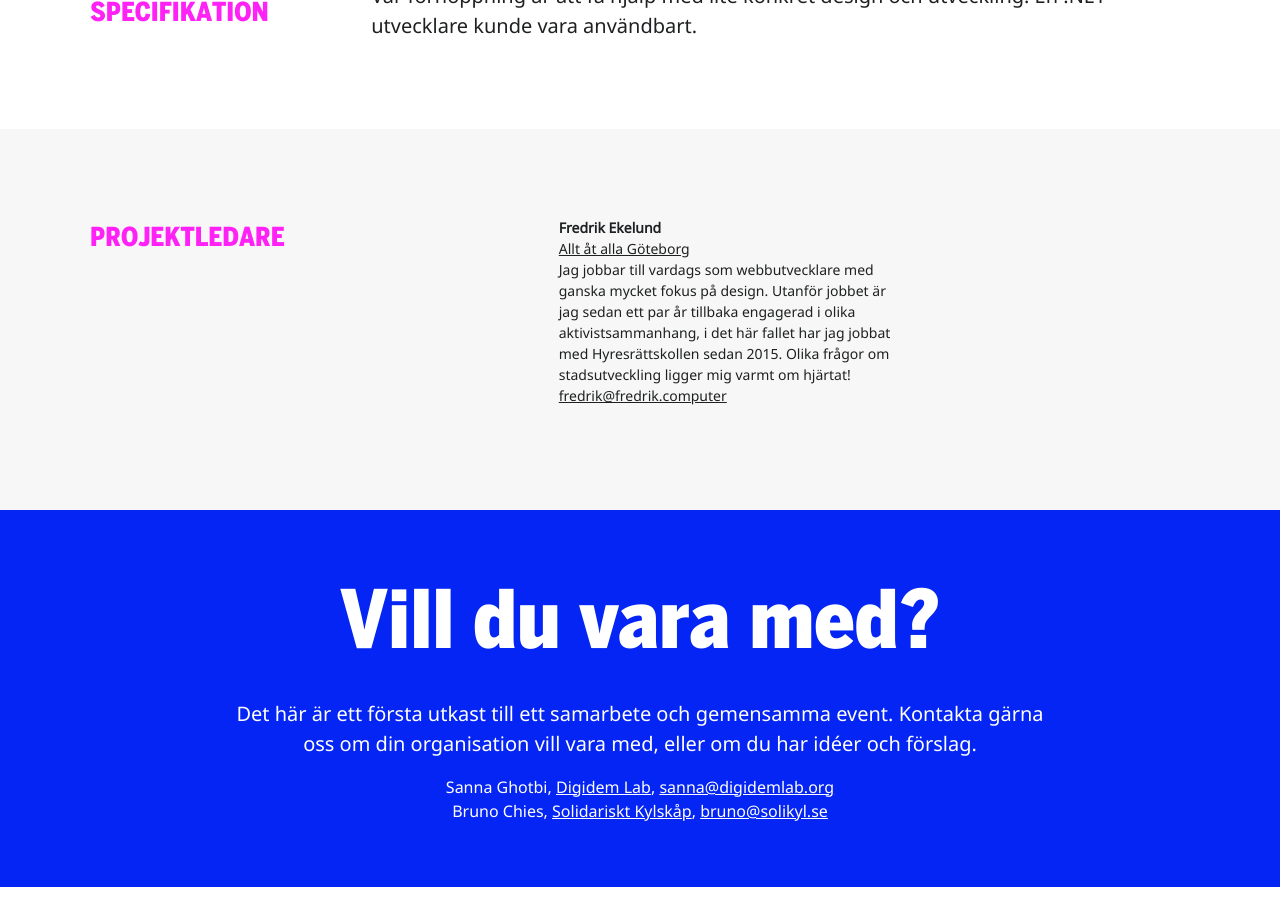
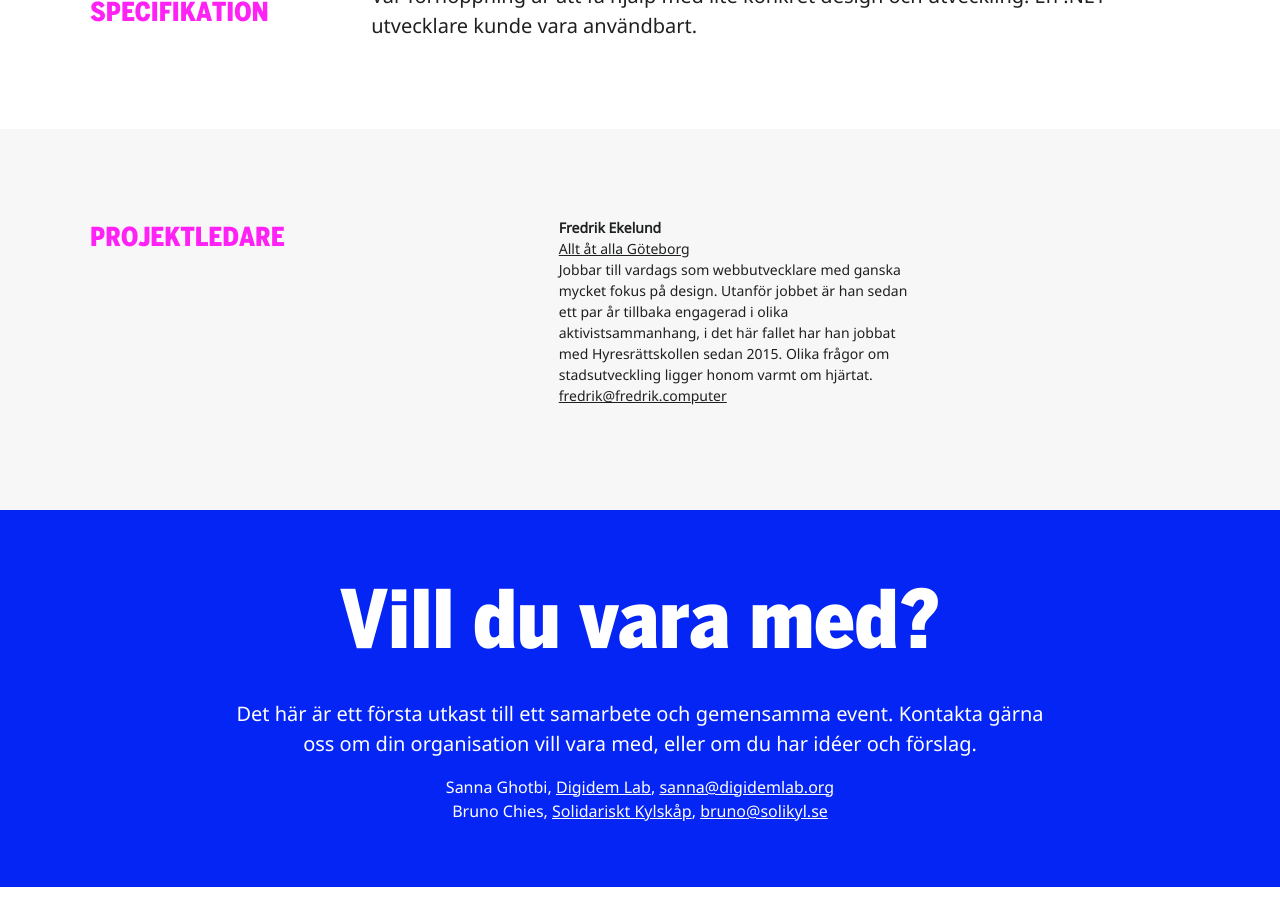
Before and after one commit to civictechsweden/civictech.se, a Jekyll site: the page built from _posts/2018-02-01-hyresrattskollen.md, in a window 1280 px wide and 900 px high, scrolled down 1476 px. Built offline with Jekyll 4.4.1, drawn with Linux system fonts in a browser that asks for light colours; nearby versions of some CDN libraries.

Commit message:
Updated Hyresrattskollen

```diff
--- a/_posts/2018-02-01-hyresrattskollen.md
+++ b/_posts/2018-02-01-hyresrattskollen.md
@@ -19,10 +19,10 @@ links:
   url: http://hyresrattskollen.se/
 contact:
 - name: Fredrik Ekelund
-  text: Jag jobbar till vardags som webbutvecklare med ganska mycket fokus på design.
-    Utanför jobbet är jag sedan ett par år tillbaka engagerad i olika aktivistsammanhang,
-    i det här fallet har jag jobbat med Hyresrättskollen sedan 2015. Olika frågor
-    om stadsutveckling ligger mig varmt om hjärtat!
+  text: Jobbar till vardags som webbutvecklare med ganska mycket fokus på design.
+    Utanför jobbet är han sedan ett par år tillbaka engagerad i olika aktivistsammanhang,
+    i det här fallet har han jobbat med Hyresrättskollen sedan 2015. Olika frågor
+    om stadsutveckling ligger honom varmt om hjärtat.
   mail: fredrik@fredrik.computer
   organisation: Allt åt alla Göteborg
   organisation-link: https://alltatalla.se/goteborg
```
